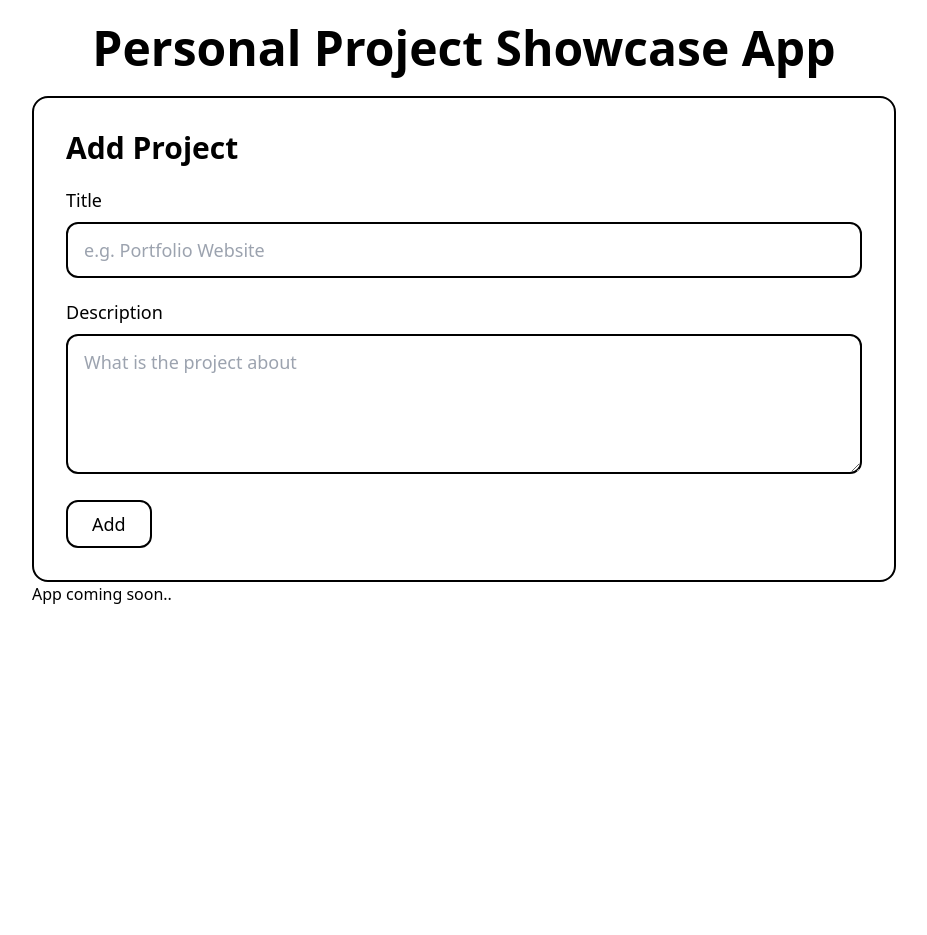
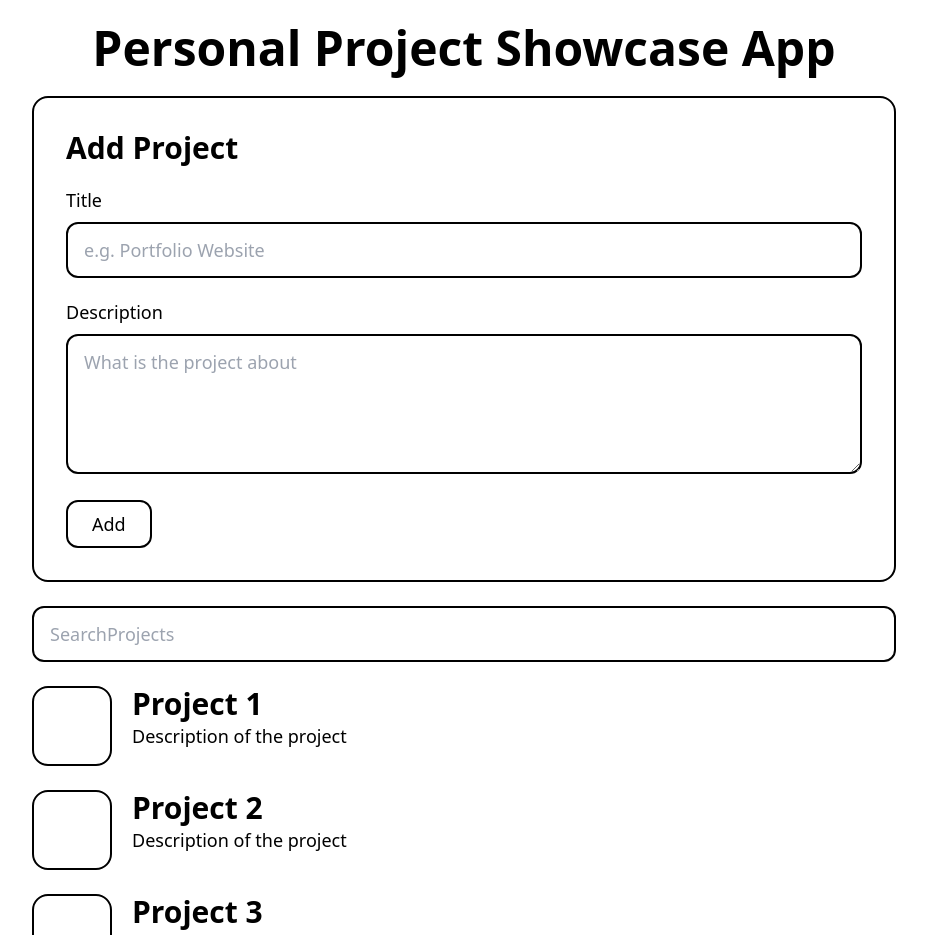
Before and after one commit to pjperfect/portfolio-platform, a React (Vite) app: page / in a window 1280 px wide. Shown: the top 935 px of the page, without its empty margins (176-1103 px from the left). Before the commit the page ends 800 px from the top, so only its background shows below. Built offline with nearby package versions, Linux system fonts and the light colour scheme.

Commit message:
Add ProjectCard, ProjectList and SearchBar component

```diff
--- a/src/App.jsx
+++ b/src/App.jsx
@@ -1,15 +1,25 @@
 import Header from './components/Header';
 import ProjectForm from './components/ProjectForm';
+import SearchBar from './components/SearchBar';
+import ProjectList from './components/ProjectList';
 
 export default function App() {
+  const SAMPLE_PROJECTS = [
+    { id: 1, title: 'Project 1', description: 'Description of the project' },
+    { id: 2, title: 'Project 2', description: 'Description of the project' },
+    { id: 3, title: 'Project 3', description: 'Description of the project' },
+  ];
+
   return (
     <div className="max-w-4xl mx-auto px-4">
       <Header />
       <div className="space-y-6">
         <ProjectForm />
+        <div>
+          <SearchBar />
+          <ProjectList projects={SAMPLE_PROJECTS} />
+        </div>
       </div>
-
-      <h1>App coming soon..</h1>
     </div>
   );
 }
--- /dev/null
+++ b/src/components/ProjectCard.jsx
@@ -0,0 +1,17 @@
+export default function ProjectCard({ project }) {
+  return (
+    <div className="flex gap-5 items-start">
+      <div
+        className="w-20 h-20 border-2 border-black rounded-2xl flex-shrink-0"
+        aria-hidden="true"
+      ></div>
+
+      <div className="min-w-0">
+        <h3 className="text-2xl sm:text-3xl font-extrabold leading-tight">
+          {project.title}
+        </h3>
+        <p className="text-lg">{project.description}</p>
+      </div>
+    </div>
+  );
+}
--- /dev/null
+++ b/src/components/ProjectList.jsx
@@ -0,0 +1,11 @@
+import ProjectCard from './ProjectCard';
+
+export default function ProjectList({ projects }) {
+  return (
+    <div className="space-y-6">
+      {projects.map((p) => (
+        <ProjectCard key={p.id} project={p} />
+      ))}
+    </div>
+  );
+}
--- /dev/null
+++ b/src/components/SearchBar.jsx
@@ -0,0 +1,11 @@
+export default function SearchBar() {
+  return (
+    <div className="mb-6">
+      <input
+        className="w-full border-2 border-black rounded-xl px-4 py-3 text-lg focus:outline-none"
+        type="text"
+        placeholder="SearchProjects"
+      />
+    </div>
+  );
+}
```
